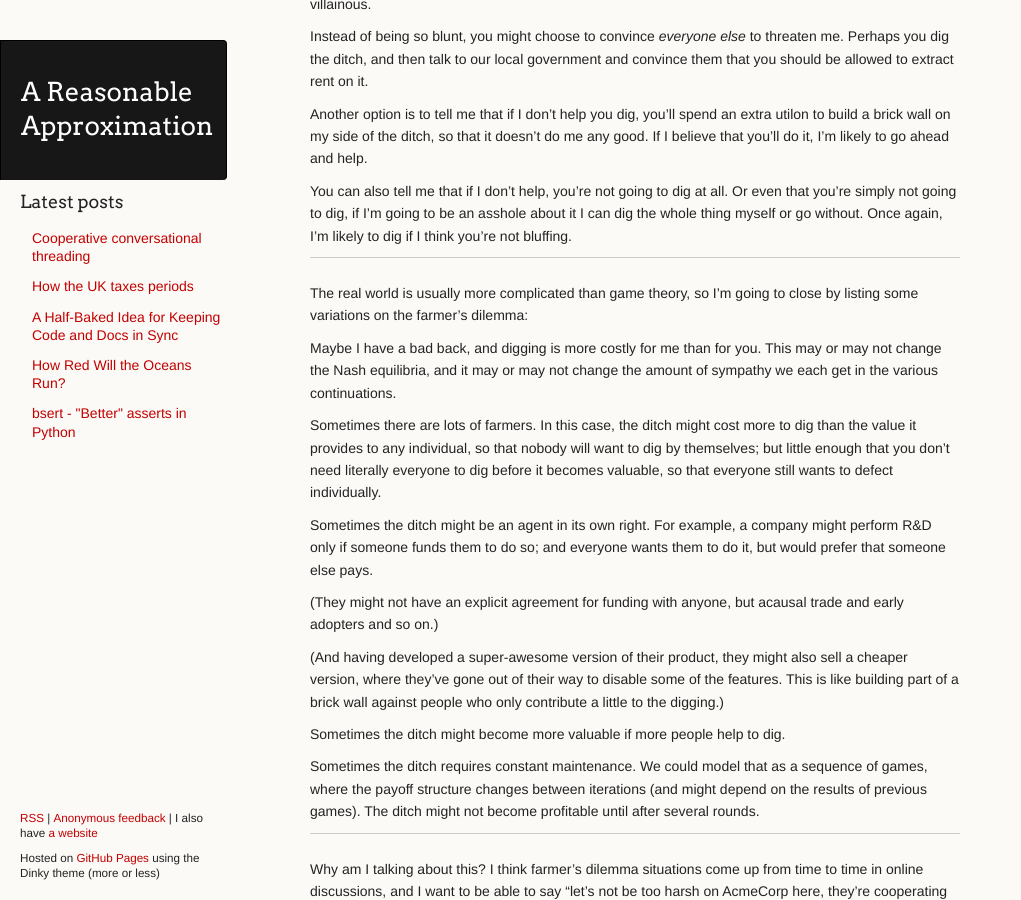
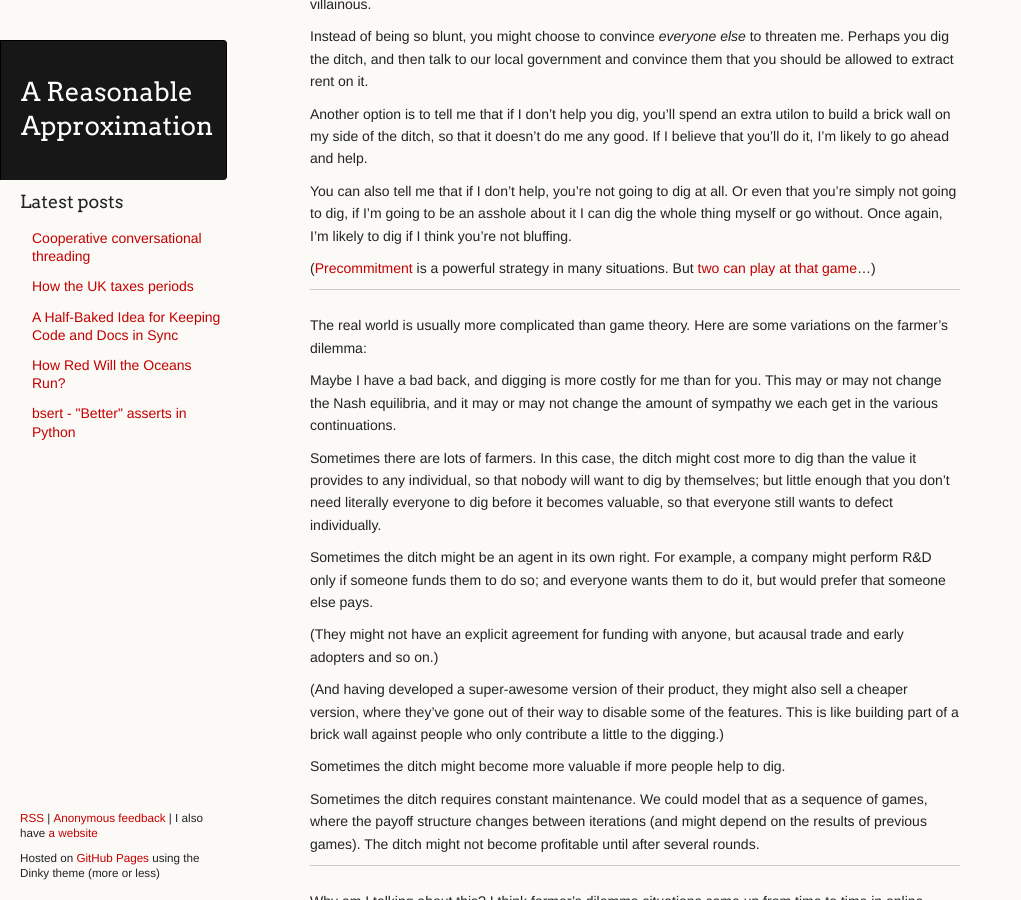
Before and after one commit to ChickenProp/chickenprop.github.com, a Jekyll site: the page built from drafts/farmers-dilemma.md, in a window 1280 px wide and 900 px high, scrolled down 1069 px. Shown: the whole window, without its empty margins (0-1021 px from the left). Built offline with Jekyll 4.4.1, drawn with Linux system fonts in a browser that asks for light colours; nearby versions of some CDN libraries; Markdown is read by kramdown in place of the engine named in the settings; comment, search, counter and statistics services are not loaded.

Commit message:
Editing.

```diff
--- a/drafts/farmers-dilemma.md
+++ b/drafts/farmers-dilemma.md
@@ -36,9 +36,11 @@ Another option is to tell me that if I don't help you dig, you'll spend an extra
 
 You can also tell me that if I don't help, you're not going to dig at all. Or even that you're simply not going to dig, if I'm going to be an asshole about it I can dig the whole thing myself or go without. Once again, I'm likely to dig if I think you're not bluffing.
 
+([Precommitment](https://en.wikipedia.org/wiki/Precommitment) is a powerful strategy in many situations. But [two can play at that game](http://reasonableapproximation.net/2013/12/07/your-opponent-can-precommit-too.html)...)
+
 ---
 
-The real world is usually more complicated than game theory, so I'm going to close by listing some variations on the farmer's dilemma:
+The real world is usually more complicated than game theory. Here are some variations on the farmer's dilemma:
 
 Maybe I have a bad back, and digging is more costly for me than for you. This may or may not change the Nash equilibria, and it may or may not change the amount of sympathy we each get in the various continuations.
 
```
